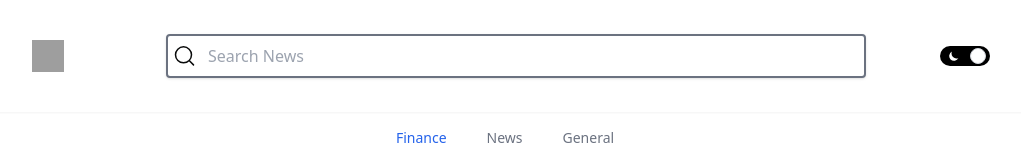
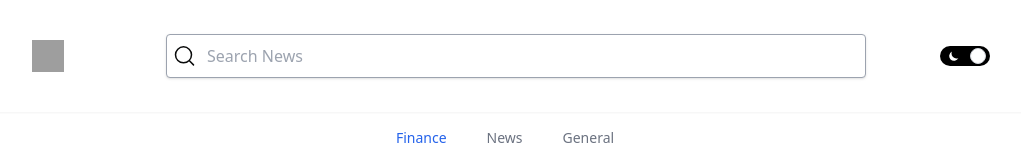
Before and after one commit to Serkan-Ucakcioglu/NewsLetter, a React (Vite) app: page / in a window 1280 px wide. Shown: the top 160 px of the page, without its empty margins (131-1152 px from the left). Built offline with nearby package versions, Linux system fonts and the light colour scheme; no server answers; grey boxes are pictures that could not be loaded.

Commit message:
input border changed

```diff
--- a/src/Features/Search/Search.jsx
+++ b/src/Features/Search/Search.jsx
@@ -26,7 +26,7 @@ function Search() {
         type="text"
         {...handleChange}
         placeholder="Search News"
-        className="border-gray-500 relative border-2 h-11 rounded w-full pl-10 outline-none shadow dark:border-white"
+        className="border-gray-400 focus:border-black relative border h-11 rounded w-full pl-10 outline-none shadow dark:border-white"
       />
       {debounce?.length > 2 && focus && !!data?.length && (
         <SearchPopup data={data} key={Date.now()} />
```
